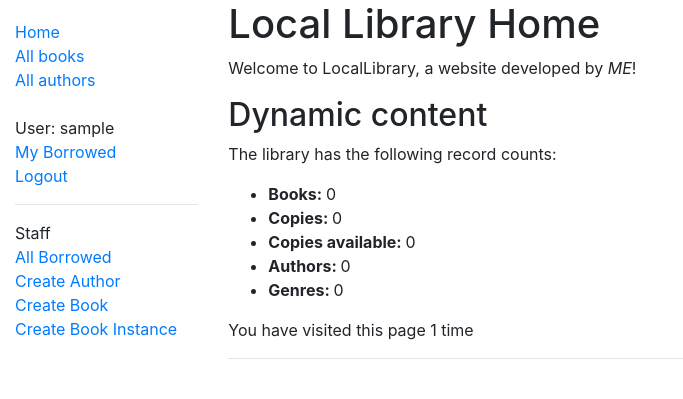
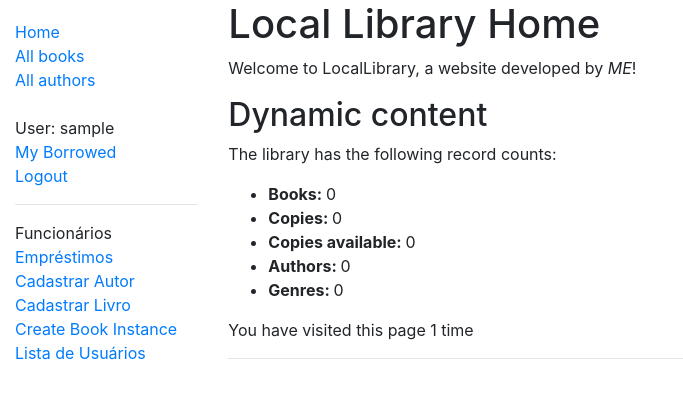
Before and after one commit to goncalves17/django-library, a Django app: page /catalog/ in a window 1280 px wide. Shown: the top 399 px of the page, without its empty margins (0-683 px from the left). Run offline with Django 4.2, Linux system fonts and the light colour scheme; the visitor is signed in with stand-in values (Sample User, id 1); data that the repository does not hold is empty; some libraries are stand-ins or nearby versions.

Commit message:
Listagem dos usuários cadastrados

```diff
--- a/catalog/templates/base_generic.html
+++ b/catalog/templates/base_generic.html
@@ -35,11 +35,12 @@
 
                 <hr>
                 {% if perms.catalog.can_mark_returned %}
-                Staff
-                <li><a href="{% url 'all-borrowed-books' %}">All Borrowed</a></li>
-                <li><a href="{% url 'author-create' %}">Create Author</a></li>
-                <li><a href="{% url 'book-create' %}">Create Book</a></li>
+                Funcionários
+                <li><a href="{% url 'all-borrowed-books' %}">Empréstimos</a></li>
+                <li><a href="{% url 'author-create' %}">Cadastrar Autor</a></li>
+                <li><a href="{% url 'book-create' %}">Cadastrar Livro</a></li>
                 <li><a href="{% url 'book-instance-create' %}">Create Book Instance</a></li>
+                <li><a href="{% url 'users' %}">Lista de Usuários</a></li>
                 {% endif %}
 
             </ul>
--- a/catalog/urls.py
+++ b/catalog/urls.py
@@ -16,5 +16,6 @@ urlpatterns = [
     path('book/create/', views.BookCreate.as_view(), name='book-create'),
     path('book/<int:pk>/update', views.BookUpdate.as_view(), name='book-update'),
     path('book/<int:pk>/delete', views.BookDelete.as_view(), name='book-delete'),
-    path('book-instance/create/', views.BookInstanceCreate.as_view(), name='book-instance-create')
+    path('book-instance/create/', views.BookInstanceCreate.as_view(), name='book-instance-create'),
+    path('users/', views.UserListView.as_view(), name='users'),
 ]
--- a/catalog/views.py
+++ b/catalog/views.py
@@ -9,6 +9,7 @@ from django.http import HttpResponseRedirect
 from django.urls import reverse
 from django.views.generic.edit import CreateView, UpdateView, DeleteView
 from django.urls import reverse_lazy
+from django.contrib.auth.models import User
 from django import forms
 from django.forms.widgets import DateInput
 
@@ -162,3 +163,11 @@ class BookInstanceCreate(PermissionRequiredMixin, CreateView):
 
     def get_success_url(self):
         return reverse('book-detail', args=[self.object.book.pk])
+
+
+class UserListView(PermissionRequiredMixin, generic.ListView):
+    model = User
+    paginate_by = 10
+    template_name = 'catalog/user_list.html'
+
+    permission_required = 'catalog.can_mark_returned'
```
Also changed, not shown: catalog/templates/catalog/user_list.html (added, +37 -0 lines).
